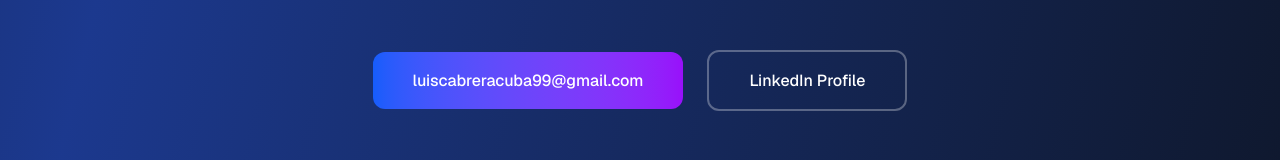
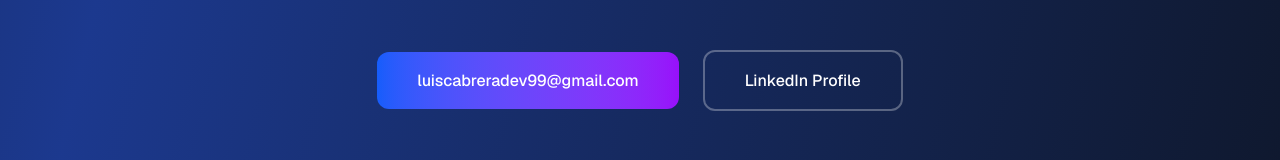
Before and after one commit to luiscabreracuba99/luiscabrera.dev, a Next.js app: page / in a window 1280 px wide. Shown: the part 4993-5153 px from the top of the page. Built offline with nearby package versions, Linux system fonts and the light colour scheme.

Commit message:
email change

```diff
--- a/src/app/page.tsx
+++ b/src/app/page.tsx
@@ -199,7 +199,7 @@
               <div className="absolute inset-0 bg-gradient-to-r from-blue-700 to-purple-700 rounded-xl opacity-0 group-hover:opacity-100 transition-opacity duration-300"></div>
           </a>
           <a
-              href="mailto:luiscabreracuba99@gmail.com"
+              href="mailto:luiscabreradev99@gmail.com"
               className="cursor-hover group w-full sm:w-auto px-6 sm:px-8 py-3 sm:py-4 border-2 border-white/30 text-white rounded-xl font-medium transition-all duration-300 hover:bg-white/10 hover:border-white/50 hover:scale-105 text-center"
             >
               Get in Touch
@@ -481,11 +481,11 @@
 
             <div className="flex flex-col sm:flex-row gap-4 sm:gap-6 justify-center items-center px-4">
               <a
-                href="mailto:luiscabreracuba99@gmail.com"
+                href="mailto:luiscabreradev99@gmail.com"
                 className="group relative w-full sm:w-auto px-6 sm:px-10 py-3 sm:py-4 bg-gradient-to-r from-blue-600 to-purple-600 text-white rounded-xl font-medium transition-all duration-300 hover:scale-105 hover:shadow-2xl hover:shadow-blue-500/25 text-center opacity-0 animate-fade-in-up"
                 style={{animationDelay: '0.6s'}}
               >
-                <span className="relative z-10">luiscabreracuba99@gmail.com</span>
+                <span className="relative z-10">luiscabreradev99@gmail.com</span>
                 <div className="absolute inset-0 bg-gradient-to-r from-blue-700 to-purple-700 rounded-xl opacity-0 group-hover:opacity-100 transition-opacity duration-300"></div>
               </a>
 
@@ -511,7 +511,7 @@
             © 2024 Luis Cabrera. Built with Next.js and Tailwind CSS.
           </p>
           <div className="flex justify-center space-x-4 sm:space-x-6">
-            <a href="mailto:luiscabreracuba99@gmail.com" className="text-white/60 hover:text-white transition-colors text-sm sm:text-base">
+            <a href="mailto:luiscabreradev99@gmail.com" className="text-white/60 hover:text-white transition-colors text-sm sm:text-base">
               Email
             </a>
             <a href="https://www.linkedin.com/in/luiscabreralopez/" target="_blank" rel="noopener noreferrer" className="text-white/60 hover:text-white transition-colors text-sm sm:text-base">
```
